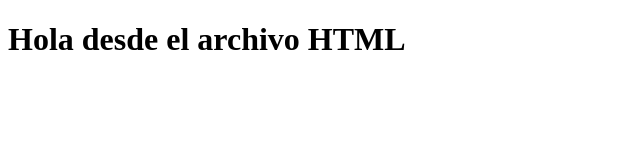
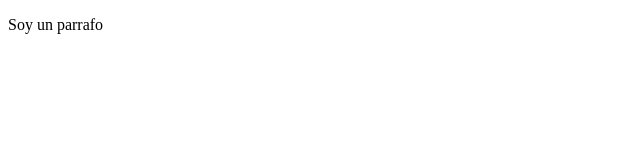
Before and after one commit to g4gr/EIT__GitDesarrolloColaborativo--73650, a plain HTML site: page index.html in a window 1280 px wide. Shown: the whole page, without its empty margins (0-640 px from the left). Drawn offline with Linux system fonts and the light colour scheme.

Commit message:
FEAT( index.html ): Remplazo lineas del archivo

```diff
--- a/index.html
+++ b/index.html
@@ -5,7 +5,7 @@
 		<link scr="./styles.css" type="stylesheets">
 	</head>
 	<body>
-		<h1>Hola desde el archivo HTML</h1>
+		<p>Soy un parrafo</p>
 
 	<script src="./App.js"></script>
 
```
